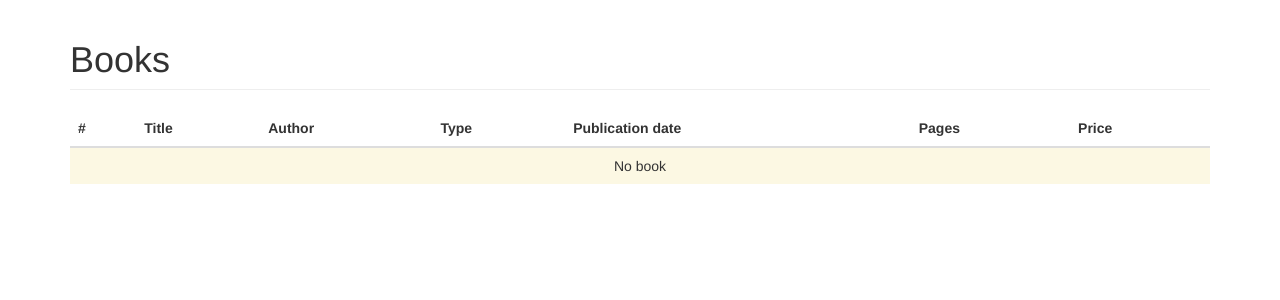
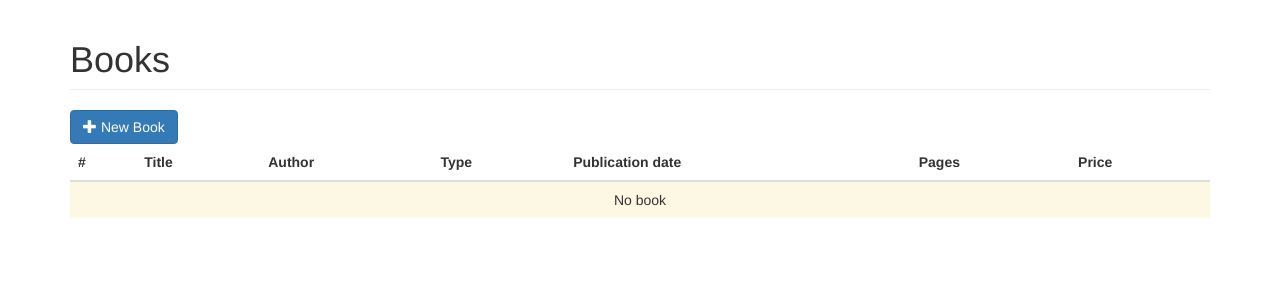
Before and after one commit to mhadiahmed/CRUD-System, a Django app: page /books/ in a window 1280 px wide. Shown: the top 300 px of the page. Run offline with Django 3.2, Linux system fonts and the light colour scheme; data that the repository does not hold is empty; some libraries are stand-ins or nearby versions.

Commit message:
crate part 1

```diff
--- a/crud/static/js/plugin.js
+++ b/crud/static/js/plugin.js
@@ -0,0 +1,15 @@
+$(document).ready(function(){
+	$('.show-form').click(function(){
+		$.ajax({
+			url: '/books/create',
+			type: 'get',
+			dataType:'json',
+			beforeSend: function(){
+				$('#modal-book').modal('show');
+			},
+			success: function(data){
+				$('#modal-book .modal-content').html(data.html_form);
+			}
+		})
+	})
+})
--- a/crud/templates/book_list.html
+++ b/crud/templates/book_list.html
@@ -2,6 +2,10 @@
 
 {% block content %}
   <h1 class="page-header">Books</h1>
+  <button class="btn btn-primary show-form">
+  <span class="glyphicon glyphicon-plus"></span>
+  New Book
+  </button>
   <table class="table" id="book-table">
     <thead>
       <tr>
@@ -32,4 +36,10 @@
       {% endfor %}
     </tbody>
   </table>
+
+  <div class="modal fade" id="modal-book">
+    <div class="modal-dialog">
+      <div class="modal-content"></div>
+    </div>
+  </div>
 {% endblock %}
--- a/crud/urls.py
+++ b/crud/urls.py
@@ -3,4 +3,5 @@ from . import views
 
 urlpatterns = [
     url(r'^books/$', views.book_list, name='book_list'),
+    url(r'^books/create$', views.book_create, name='book_create'),
 ]
--- a/crud/views.py
+++ b/crud/views.py
@@ -1,5 +1,8 @@
 from django.shortcuts import render
 from .models import Book
+from .forms import BookForm
+from django.http import JsonResponse
+from django.template.loader import render_to_string
 
 def book_list(request):
 	books = Book.objects.all()
@@ -7,3 +10,11 @@ def book_list(request):
 	'books': books
 	}
 	return render(request, 'book_list.html',context)
+
+def book_create(request):
+	form = BookForm()
+	context = {
+	'form':form
+	}
+	html_form = render_to_string('book_create.html',context,request=request)
+	return JsonResponse({'html_form':html_form})
```
Also changed, not shown: crud/templates/book_create.html (added, +17 -0 lines).
